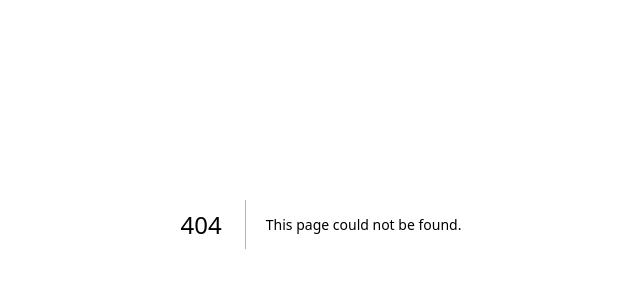
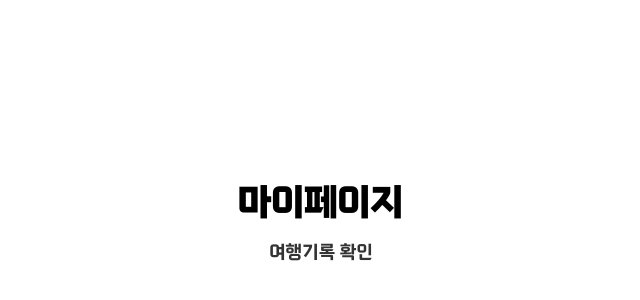
Before and after one commit to seohyun012/Dutch-Trip, a Next.js app: page /mypage in a window 1280 px wide. Before the commit this address had no page. Shown: the part 176-476 px from the top of the page, without its empty margins (319-959 px from the left). Built offline with nearby package versions, Linux system fonts and the light colour scheme.

Commit message:
feat:페이지 연결 및 마이페이지 생성

```diff
--- a/src/app/home/page.tsx
+++ b/src/app/home/page.tsx
@@ -110,12 +110,10 @@ export default function Home() {
                   setIsInputMode(true);
                 }
                 else if (menu.title === "마이페이지") {
-                  //router.push(./mypage);
-                  alert("마이페이지로 이동합니다");
+                    router.push("/mypage");
                 }
                 else if (menu.title === "새로운 여행 추가") {
-                  //router.push(./);
-                  alert("새로운 여행을 생성합니다");
+                    router.push("/add-trip");
                 }
                 else if (menu.title === "가평 여행 DAY-1") {
                   //router.push(./); -->아마 타임라인으로 이동
--- /dev/null
+++ b/src/app/mypage/page.tsx
@@ -0,0 +1,12 @@
+"use client";
+
+export default function Mypage() {
+    return (
+        <main className="bg-white min-h-screen w-full flex flex-col items-center justify-center gap-12 p-5 overflow-hidden">
+            <div className="flex flex-col items-center gap-4">
+        <h1 className="text-4xl font-black text-black">마이페이지</h1>
+        <p className="text-black/80 text-lg">여행기록 확인</p>
+      </div>
+        </main>
+    );
+}
```
